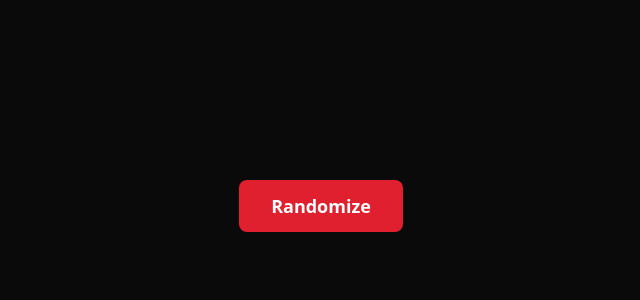
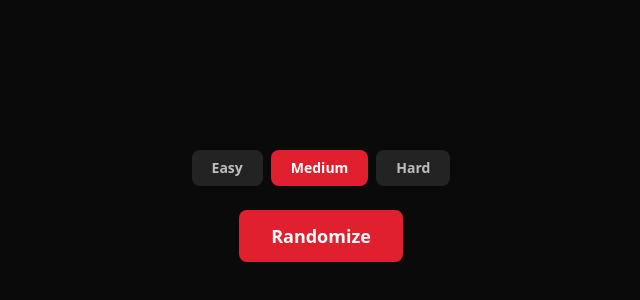
Before and after one commit to GabrielVD/cc-randomizer, a React (Vite) app: page / in a window 1280 px wide. Shown: the part 154-454 px from the top of the page, without its empty margins (319-959 px from the left). Built offline with nearby package versions, Linux system fonts and the light colour scheme.

Commit message:
difficulty selection

```diff
--- a/src/App.tsx
+++ b/src/App.tsx
@@ -1,15 +1,46 @@
 import { useState } from 'react'
-import { generateCode, type Risk } from './generateCode'
+import { generateCode, type Difficulty, type Risk } from './generateCode'
+
+const DIFFICULTIES: { key: Difficulty; label: string }[] = [
+  { key: 'easy', label: 'Easy' },
+  { key: 'medium', label: 'Medium' },
+  { key: 'hard', label: 'Hard' },
+]
 
 function App() {
+  const [difficulty, setDifficulty] = useState<Difficulty>('medium')
   const [risk, setRisk] = useState<Risk | null>(null)
 
   return (
     <main className="flex min-h-svh flex-col items-center justify-center gap-6">
+      <div className="flex gap-2" role="group" aria-label="Difficulty">
+        {DIFFICULTIES.map(({ key, label }) => {
+          const selected = key === difficulty
+          return (
+            <button
+              key={key}
+              type="button"
+              aria-pressed={selected}
+              className={[
+                'cursor-pointer rounded-lg px-5 py-2 text-sm font-semibold transition-colors focus-visible:outline-2 focus-visible:outline-offset-2 focus-visible:outline-white',
+                selected
+                  ? 'bg-randomize text-white hover:bg-randomize-hover'
+                  : 'bg-white/10 text-white/70 hover:bg-white/20',
+              ].join(' ')}
+              onClick={() => {
+                setDifficulty(key)
+                setRisk(null)
+              }}
+            >
+              {label}
+            </button>
+          )
+        })}
+      </div>
       <button
         type="button"
         className="cursor-pointer rounded-lg bg-randomize px-8 py-3 text-lg font-semibold text-white transition-colors hover:bg-randomize-hover focus-visible:outline-2 focus-visible:outline-offset-2 focus-visible:outline-white"
-        onClick={() => setRisk(generateCode())}
+        onClick={() => setRisk(generateCode(difficulty))}
       >
         Randomize
       </button>
--- a/src/generateCode.ts
+++ b/src/generateCode.ts
@@ -1,20 +1,31 @@
+export type Difficulty = 'easy' | 'medium' | 'hard';
+
 export type Risk = {
   code: string;
-  level: 1|2|3;
+  level: number;
 };
 
 type FlatRisk = {
   pos: number;  // index of the single non-zero digit (0-14)
   val: number;  // value at that position (1-30)
-  level: 1|2|3;
+  level: number;
 };
 
 type RiskGroup = {
   risks: FlatRisk[];
 };
 
+type RawRisk = { code: string; level: number };
+type RawGroup = { risks: RawRisk[] };
+
 const DIGITS = '0123456789ABCDEFGHJKMNPQRSTVWXYZ';
 const CODE_LEN = 15;
+
+const DIFFICULTY_PROBABILITY: Record<Difficulty, number> = {
+  easy: 0.3,
+  medium: 0.5,
+  hard: 0.75,
+};
 
 const CHAR_TO_VAL = new Uint8Array(128);
 for (let i = 0; i < DIGITS.length; i++) {
@@ -23,23 +34,16 @@ for (let i = 0; i < DIGITS.length; i++) {
 
 const RISK_DATA = buildRisks();
 
-export function generateCode(): Risk {
+export function generateCode(difficulty: Difficulty = 'medium'): Risk {
   const digits = new Uint8Array(CODE_LEN);
+  const p = DIFFICULTY_PROBABILITY[difficulty];
 
   const key = pick(RISK_DATA.key.risks);
   digits[key.pos] = key.val;
   let level = key.level;
 
-  for (const group of RISK_DATA.free) {
-    if (cryptoRandom() < 0.5) {
-      const r = pick(group.risks);
-      digits[r.pos] += r.val;
-      level += r.level;
-    }
-  }
-
-  for (const group of RISK_DATA.locked) {
-    if (cryptoRandom() < 0.5) {
+  for (const group of RISK_DATA.free.concat(RISK_DATA.locked)) {
+    if (cryptoRandom() < p) {
       const r = pick(group.risks);
       digits[r.pos] += r.val;
       level += r.level;
@@ -51,7 +55,7 @@ export function generateCode(): Risk {
     code += DIGITS[digits[i]];
   }
 
-  return { code, level: level as 1|2|3 };
+  return { code, level };
 }
 
 // --- Random number generation (batched) ---
@@ -70,11 +74,6 @@ function cryptoRandom(): number {
 function pick<T>(list: T[]): T {
   return list[Math.floor(cryptoRandom() * list.length)];
 }
-
-// --- Data setup ---
-
-type RawRisk = { code: string; level: 1|2|3 };
-type RawGroup = { risks: RawRisk[] };
 
 /** Convert a single-position code string into a flat {pos, val} risk. */
 function toFlat(r: RawRisk): FlatRisk {
```
